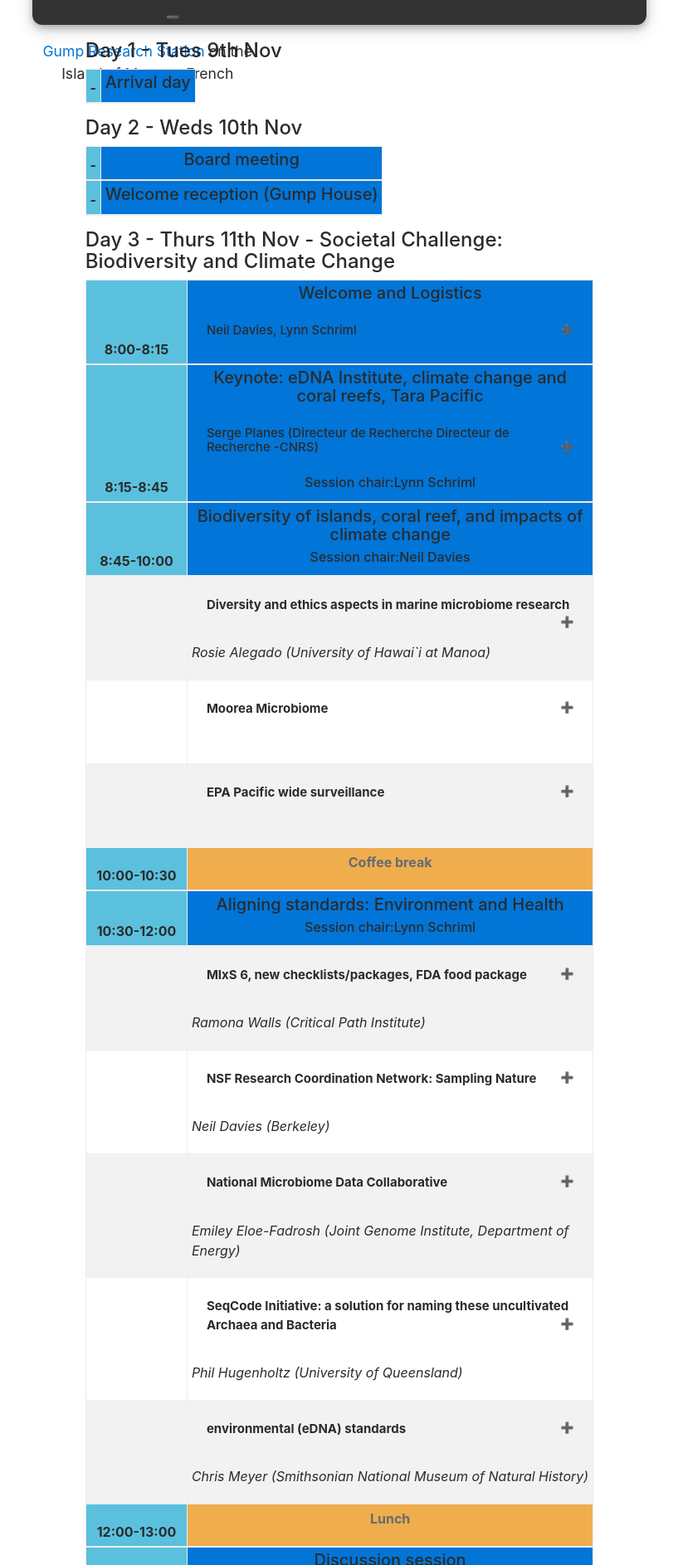
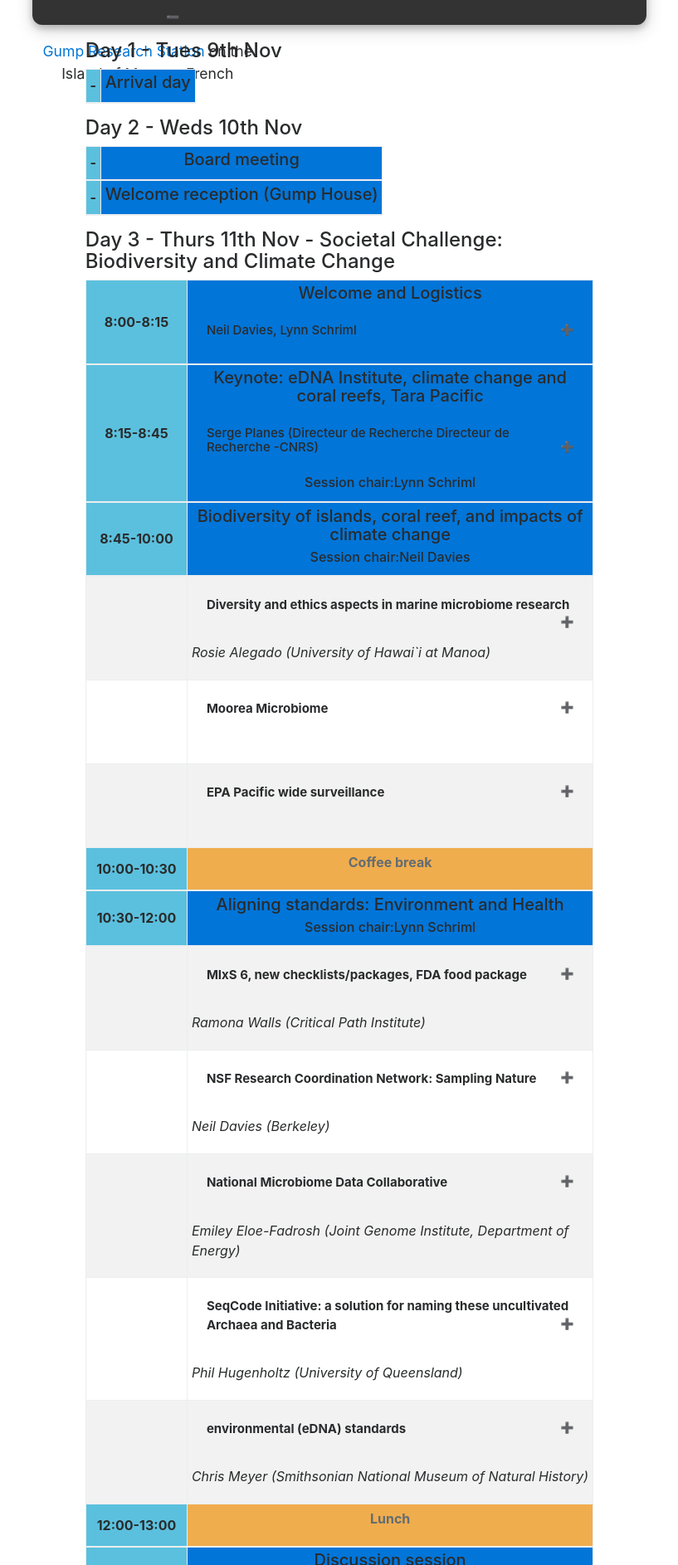
Before and after one commit to GenomicsStandardsConsortium/GSC23-Bangkok, a Jekyll site: the page built from program.html, in a window 1280 px wide. Shown: the part 333-2219 px from the top of the page at 83% size, without its empty margins (231-1048 px from the left). Built offline with Jekyll 4.4.1, drawn with Linux system fonts in a browser that asks for light colours; nearby versions of some CDN libraries.

Commit message:
Update program.html

```diff
--- a/program.html
+++ b/program.html
@@ -14,7 +14,7 @@ slide_id: 2
             {% for timeslot in day.timeslots %}
                     <thead>
                             <tr>
-                                <th class="bg-info text-center">
+                                <th class="bg-info text-center" style="vertical-align:middle">
                                         <div>{{timeslot.startTime}}-{{timeslot.endTime}}</div>
                                 </th>
                                 {% if timeslot.type == "service" %}
```
